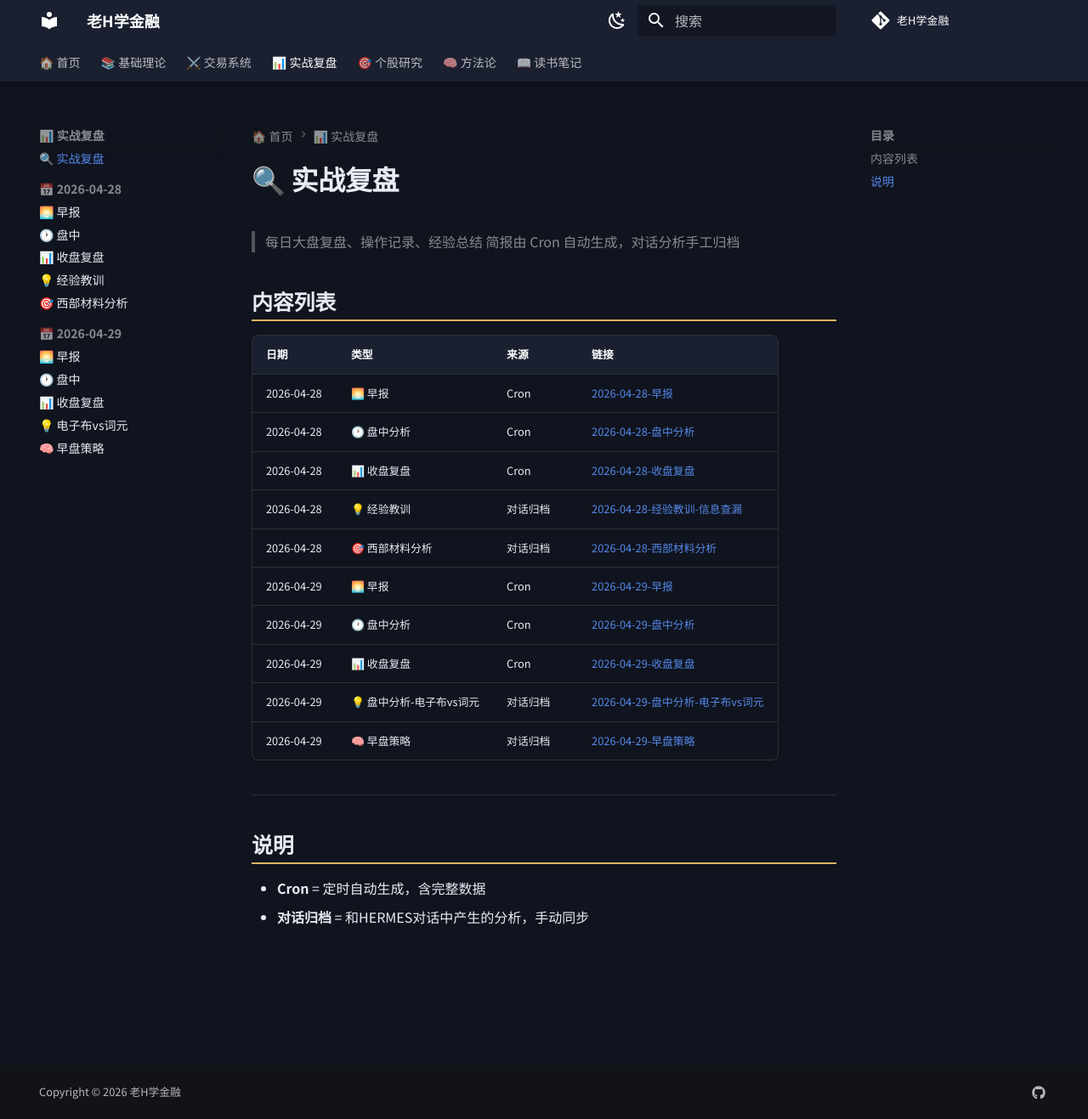
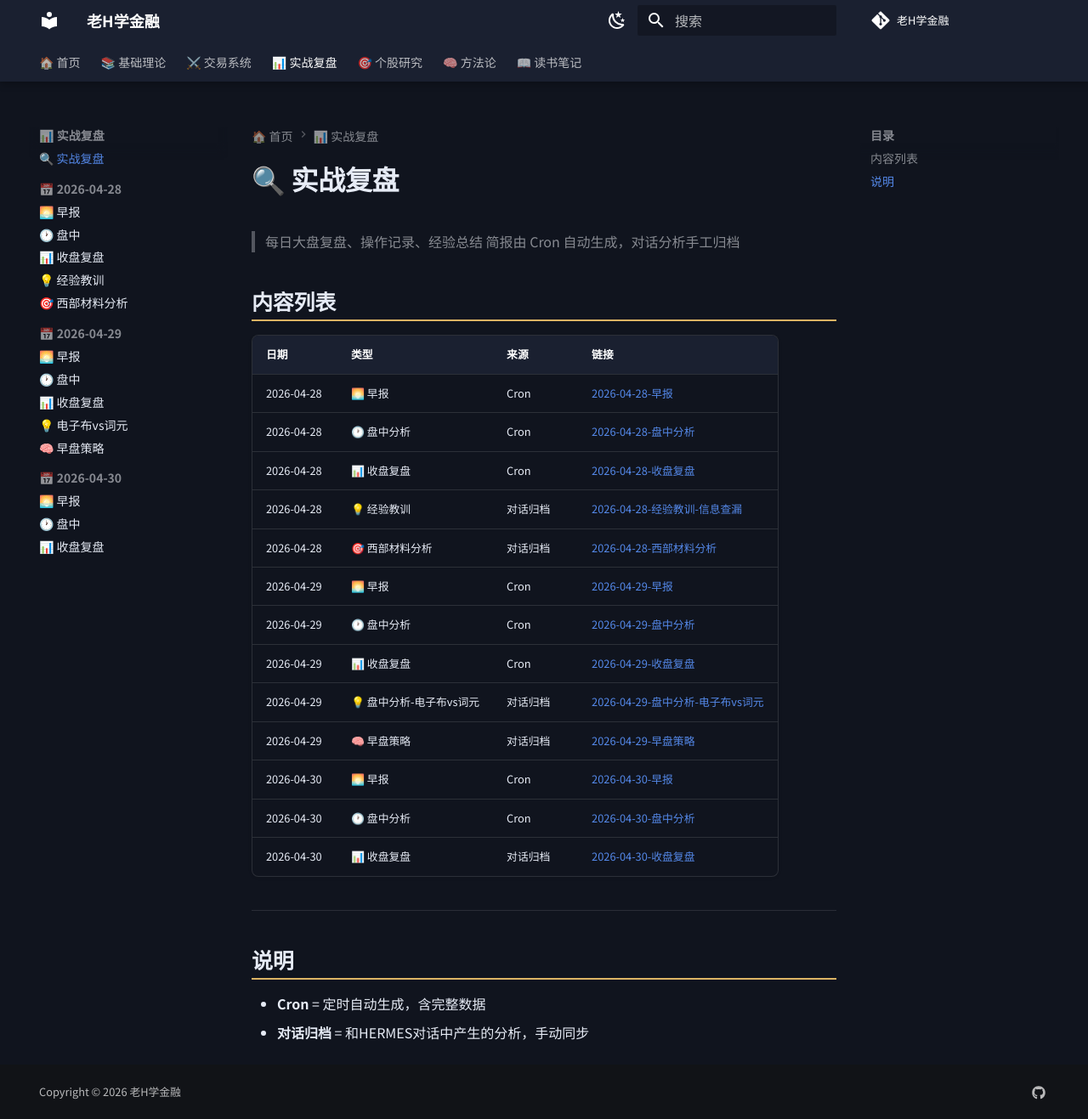
Before and after one commit to dylantoo/laohuang-finance, an MkDocs documentation site: the page built from docs/03-实战复盘/00-目录.md, in a window 1280 px wide and 1317 px high. Shown: the whole window at 85% size. Built offline with MkDocs 1.6.1 and Material for MkDocs 9.7.7, drawn with Linux system fonts in a browser that asks for light colours; comment, search, counter and statistics services are not loaded.

Commit message:
📝 同步 2026-04-30 收盘复盘到知识库

```diff
--- a/docs/03-实战复盘/00-目录.md
+++ b/docs/03-实战复盘/00-目录.md
@@ -17,6 +17,9 @@
 | 2026-04-29 | 📊 收盘复盘 | Cron | [2026-04-29-收盘复盘](2026-04-29-收盘复盘.md) |
 | 2026-04-29 | 💡 盘中分析-电子布vs词元 | 对话归档 | [2026-04-29-盘中分析-电子布vs词元](2026-04-29-盘中分析-电子布vs词元.md) |
 | 2026-04-29 | 🧠 早盘策略 | 对话归档 | [2026-04-29-早盘策略](2026-04-29-早盘策略.md) |
+| 2026-04-30 | 🌅 早报 | Cron | [2026-04-30-早报](2026-04-30-早报.md) |
+| 2026-04-30 | 🕐 盘中分析 | Cron | [2026-04-30-盘中分析](2026-04-30-盘中分析.md) |
+| 2026-04-30 | 📊 收盘复盘 | 对话归档 | [2026-04-30-收盘复盘](2026-04-30-收盘复盘.md) |
 
 ---
 
--- a/mkdocs.yml
+++ b/mkdocs.yml
@@ -116,6 +116,10 @@ nav:
       - 📊 收盘复盘: 03-实战复盘/2026-04-29-收盘复盘.md
       - 💡 电子布vs词元: 03-实战复盘/2026-04-29-盘中分析-电子布vs词元.md
       - 🧠 早盘策略: 03-实战复盘/2026-04-29-早盘策略.md
+    - 📅 2026-04-30:
+      - 🌅 早报: 03-实战复盘/2026-04-30-早报.md
+      - 🕐 盘中: 03-实战复盘/2026-04-30-盘中分析.md
+      - 📊 收盘复盘: 03-实战复盘/2026-04-30-收盘复盘.md
   - 🎯 个股研究:
     - 04-个股研究/00-目录.md
     - 电连技术: 04-个股研究/电连技术.md
```
Also changed, not shown: docs/00-首页.md (+1 -1 lines), docs/03-实战复盘/2026-04-30-收盘复盘.md (added, +64 -0 lines).
